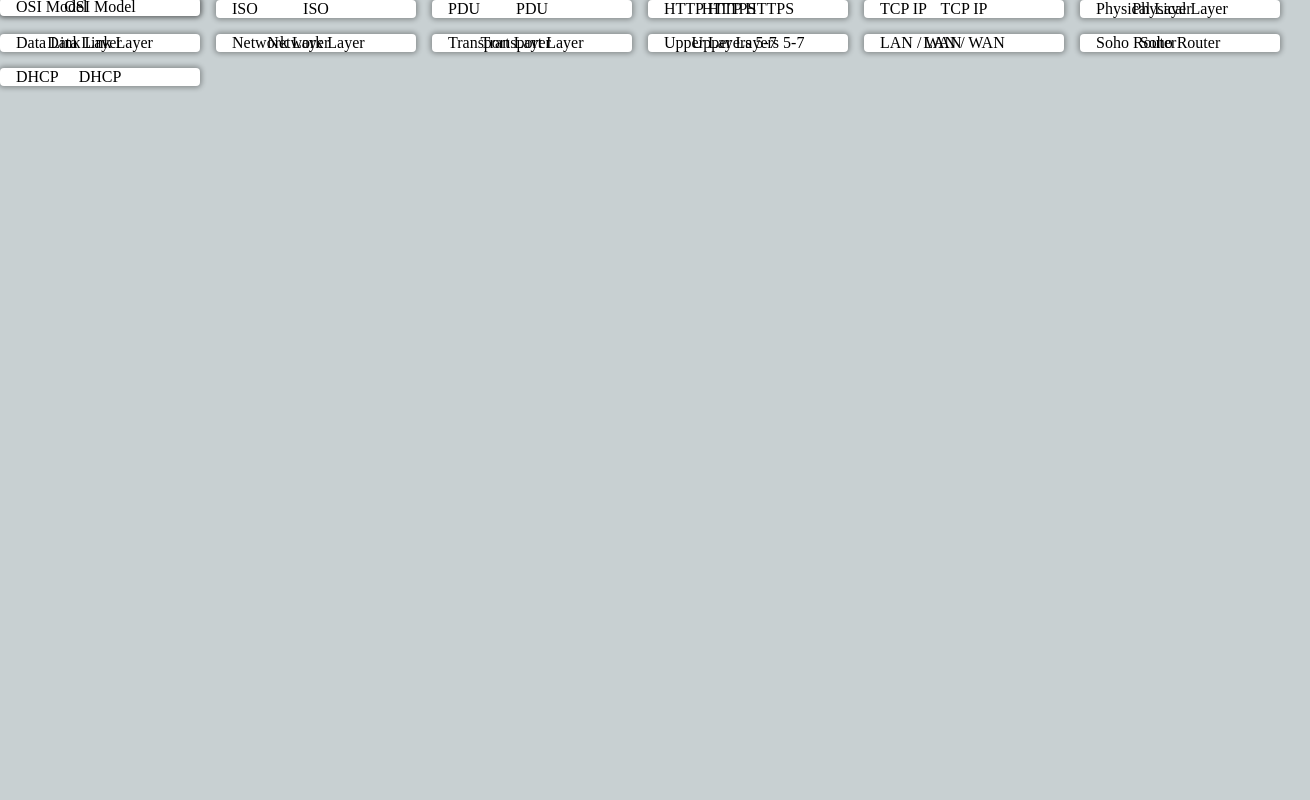
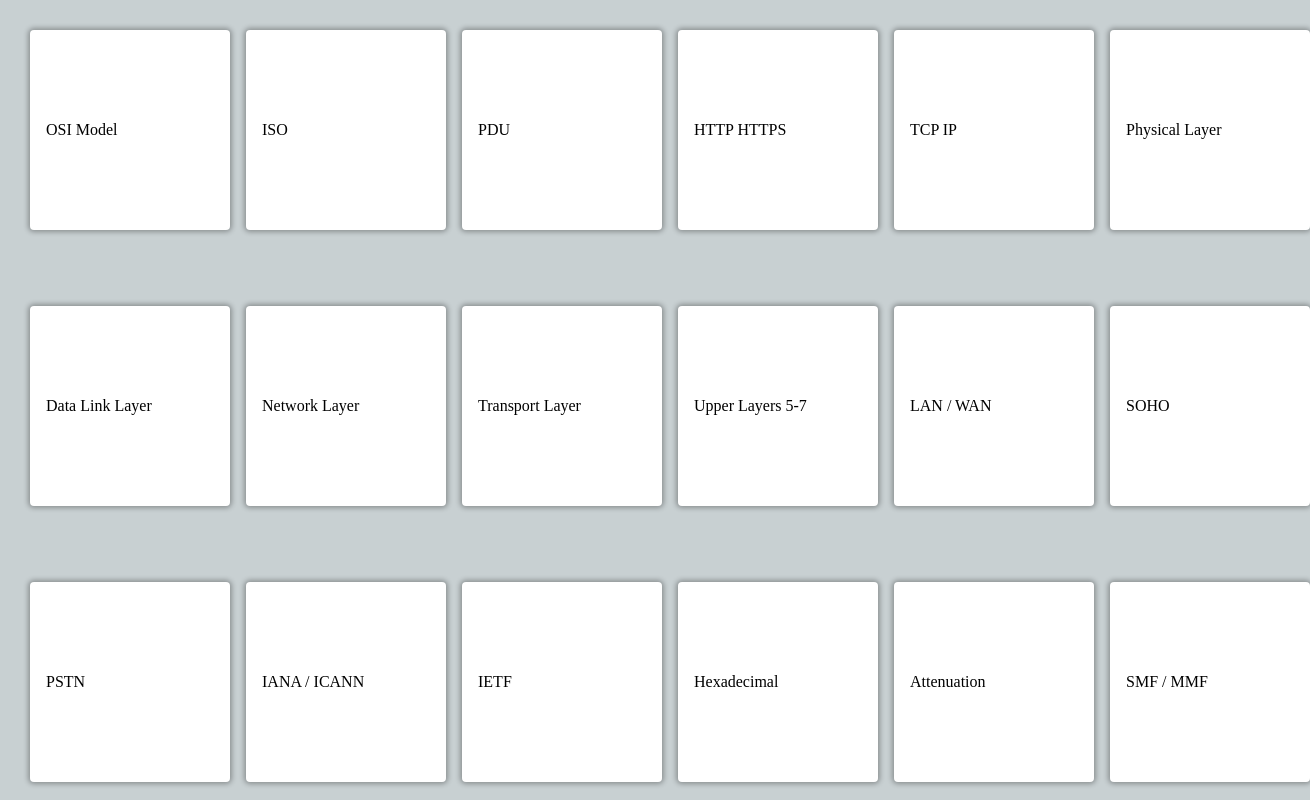
Before and after one commit to adamtaylorsmith/flashcards-react-networkplus, a React (Create React App) app: page / in a window 1280 px wide. Shown: the top 800 px of the page, 1310 px wide, since content can reach past the window. Built offline with nearby package versions, Linux system fonts and the light colour scheme.

Commit message:
content update

```diff
--- a/src/App.css
+++ b/src/App.css
@@ -55,6 +55,9 @@ body {
     justify-content: center;
     align-items: center;
     position: relative;
+    width: 200px;
+    height: 200px;
+    margin: 30px;
     border-radius: .25rem;
     box-shadow: 0 0 5px 2px rgba(0, 0, 0, .3);
     background-color: white;
@@ -75,6 +78,10 @@ body {
 
   .card .front {
     left: 0;
+  }
+
+  .front {
+    /* margin: 50px */
   }
 
   .card .front,
--- a/src/App.js
+++ b/src/App.js
@@ -1,6 +1,17 @@
 import React, { useState } from 'react';
 import FlashcardList from './FlashcardList';
 import './app.css'
+
+function App() {
+
+  const [flashcards, setFlashcards] = useState(FLASHCARDS)
+
+  return (
+    <>
+      <FlashcardList flashcards={flashcards} />
+    </>
+  );
+}
 
 const FLASHCARDS = [
   {
@@ -31,22 +42,22 @@ const FLASHCARDS = [
   {
     id: 6,
     question: 'Physical Layer',
-    answer: 'Cables, Transceivers, Repeaters, Hub',
+    answer: 'Physical Connections. Cables, Transceivers, Repeaters, Hub, Antenna',
   },
   {
     id: 7,
     question: 'Data Link Layer',
-    answer: 'Bridge, Switch, Wireless access point',
+    answer: 'Ethernet switch, Bridge, Wireless access point',
   },
   {
     id: 8,
     question: 'Network Layer',
-    answer: 'Router',
+    answer: 'Router, IP address',
   },
   {
     id: 9,
     question: 'Transport Layer',
-    answer: '',
+    answer: 'Ports',
   },
   {
     id: 10,
@@ -56,12 +67,62 @@ const FLASHCARDS = [
   {
     id: 11,
     question: 'LAN / WAN',
-    answer: 'Local Area Network / Wide Area Network.',
+    answer: 'Local Area Network, a single location tho can include hundreds of servers and thousands of workstations. Wide Area Network e.g. the internet',
   },
   {
     id: 11,
-    question: 'Soho Router',
-    answer: 'Small Office Home Office. A category of a LAN',
+    question: 'SOHO',
+    answer: 'Small Office Home Office. A category of a LAN. SOHO router is described as a CPE (Customer Premises Equipment)',
+  },
+  {
+    id: 12,
+    question: 'PSTN',
+    answer: 'Public Switched Telephone Network. Facilitates SOHO internet access',
+  },
+  {
+    id: 12,
+    question: 'IANA / ICANN',
+    answer: 'Internet Assigned Numbers Authority - IP addresses and top-level domains. Internet Corporation for Assigned Names and Numbers',
+  },
+  {
+    id: 12,
+    question: 'IETF',
+    answer: 'Internet Engineering Task Force - standards, services and protocols',
+  },
+  {
+    id: 12,
+    question: 'Hexadecimal',
+    answer: 'A-F and 0-9',
+  },
+  {
+    id: 12,
+    question: 'Attenuation',
+    answer: 'Loss of signal strength over length. Usually refers to copper',
+  },
+  {
+    id: 12,
+    question: 'SMF / MMF',
+    answer: 'Single Mode. Multimode',
+  },
+  {
+    id: 12,
+    question: 'IEEE',
+    answer: 'Institute of Electrical and Electronics Engineers',
+  },
+  {
+    id: 12,
+    question: 'xBASE-y',
+    answer: 'Ethernet media specifications using a three-part convention. 1) the bit rate in megabits per second, Mbps. 2) the signal mode, all mainstream types nowadays use baseband. 3) a designator for the media type e.g. cable type.',
+  },
+  {
+    id: 12,
+    question: '802.3',
+    answer: 'Ethernet standards',
+  },
+  {
+    id: 12,
+    question: '',
+    answer: '',
   },
   {
     id: 100,
@@ -70,15 +131,4 @@ const FLASHCARDS = [
   },
 ]
 
-function App() {
-
-  const [flashcards, setFlashcards] = useState(FLASHCARDS)
-
-  return (
-    <>
-      <FlashcardList flashcards={flashcards} />
-    </>
-  );
-  }
-
 export default App;
--- a/src/Flashcard.js
+++ b/src/Flashcard.js
@@ -9,18 +9,9 @@ export default function Flashcard({ flashcard }) {
             className={`card ${flip ? 'flip' : ''}`}
             onClick={() => setFlip(!flip)}
         >
-            <div className='front'>
-                {flashcard.question}
-                {/* <div className='flashcard-options'>
-                    {flashcard.options.map(option => {
-                        return <div className='flashcard-option'>{option}</div>
-                    })}
-                </div> */}
-            </div>
-            <div className='back'>
-                {flashcard.answer}
-            </div>
-            {flip ? flashcard.answer : flashcard.question}
+            {flip ?
+            <div className='back'>{flashcard.answer}</div>
+            : <div className='front'>{flashcard.question}</div>}
         </div>
     )
 }
```
